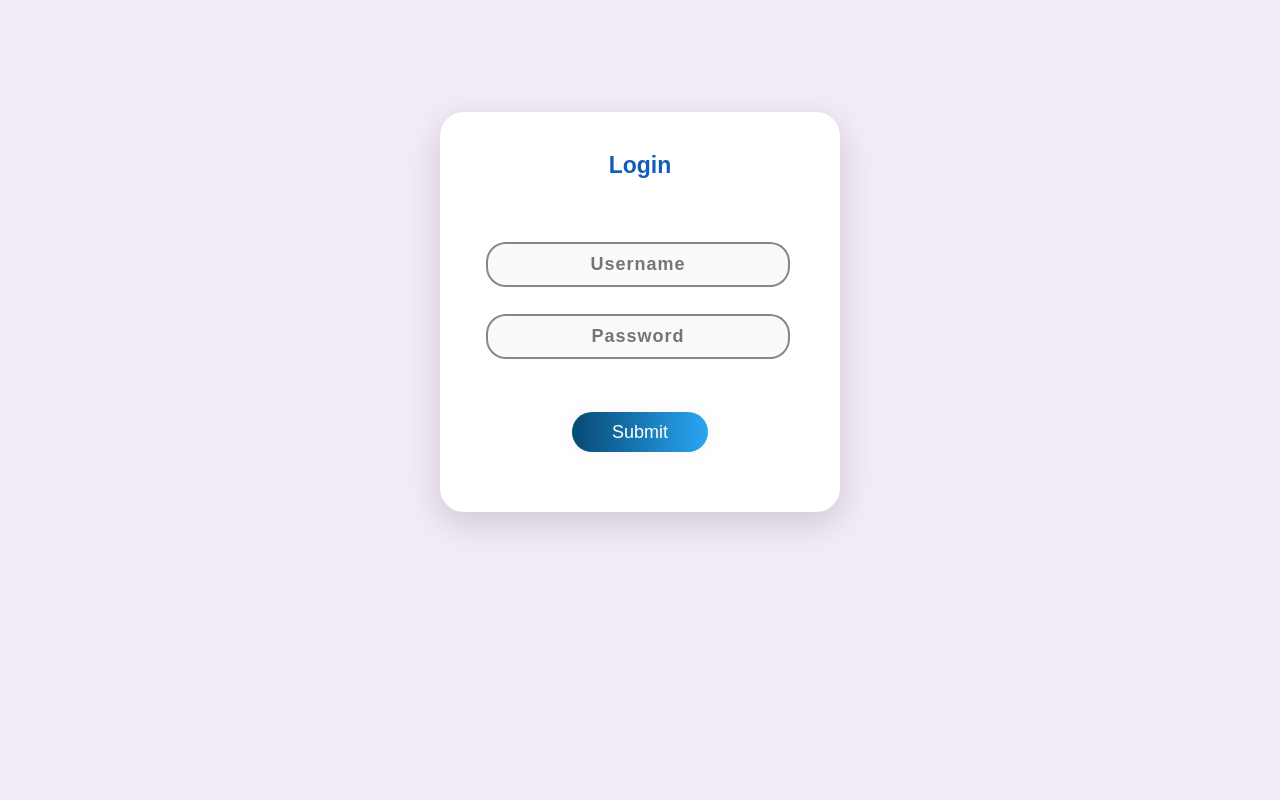
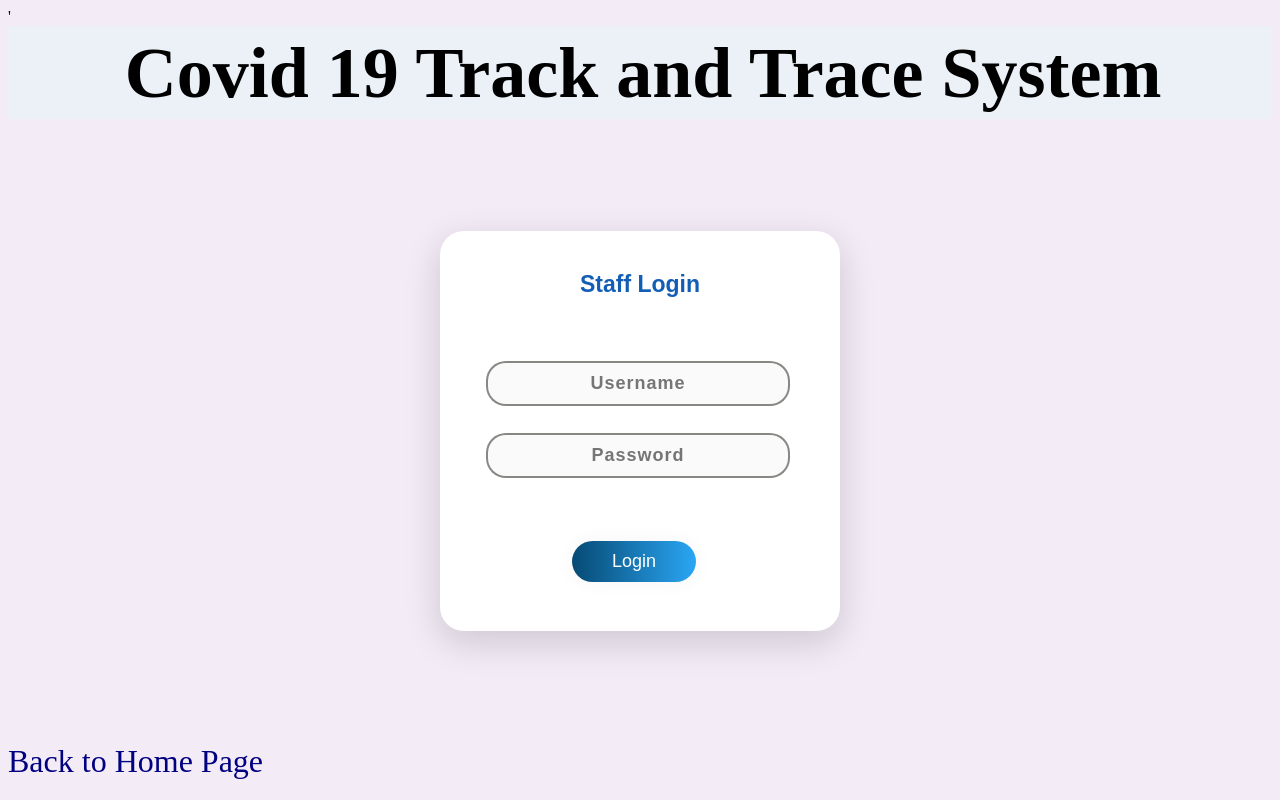
Before and after one commit to myratk/CovidTrackAndTrace, a PHP site: page /LoginPage.php in a window 1280 px wide. Run offline with PHP 8.4, Linux system fonts and the light colour scheme.

Commit message:
StaffPage.php done

```diff
--- a/Homepage.php
+++ b/Homepage.php
@@ -14,7 +14,7 @@
 <h1>Covid 19 Track and Trace System</h1>
 <div class="navbar">
   <a class="active" href="#">Home</a>
-  <a href="registration/PublicPage.php" target="_blank">Register a Case</a>
+  <a href="PublicPage.php" target="_blank">Register a Case</a>
   <a href="AboutUsPage.php" target="_blank">About Us</a>
   <a href="GetHelp.php" target="_blank">Help</a>
   <a href="LoginPage.php" target="_blank">Login</a>
@@ -30,10 +30,6 @@
 
     <img src="images/poster4.png" alt="Thank you NHS" style="width: 100%">
 
-
-
-
-
 </body>
 
 </html>
--- a/LoginPage.php
+++ b/LoginPage.php
@@ -1,18 +1,34 @@
+<?php
+require 'server.php';
+global $errorsLogin;
+?>
+
 <!DOCTYPE html>
 <html>
 <head>
-    <title>Login Form</title>
+    <meta charset="UTF-8">
+    <title>Staff Login</title>
     <link rel="stylesheet" type="text/css" href="css/style.css">
     <link rel="stylesheet" type="text/css" href="logindesign.css?v=<?php echo time(); ?>">
 </head>
-<body>
-    <div class="main">
-    <p class="sign" align="center">Login</p>
-    <form class="form1">
-      <input class="un " type="text" align="center" placeholder="Username">
-      <input class="pass" type="password" align="center" placeholder="Password"><br><br><br>
-      <a class="submit" align="center">Submit</a>
-    </div>
+
+<body>'
+<h1>Covid 19 Track and Trace System</h1>
+
+<div class="main">
+    <p class="sign" align="center">Staff Login</p>
+    <form class="form1" method="post" action="LoginPage.php">
+        <?php
+        require 'errors.php';
+        displayErrors($errorsLogin);
+        ?>
+        <input class="un " type="text" align="center" placeholder="Username" id="username" name="username">
+        <input class="pass" type="password" align="center" placeholder="Password" id="password" name="password"><br><br><br>
+        <button type="submit" class="submit" name="login_staff" align="center">Login</button>
+    </form>
 </div>
+
+<p><a href="Homepage.php"class="homepage">Back to Home Page</a></p>
+
 </body>
 </html>
--- a/logindesign.css
+++ b/logindesign.css
@@ -1,8 +1,19 @@
+h1{
+    margin: 0;
+    font-weight: bolder;
+    font-size: 9vh;
+    font-family: 'Oswald';
+    color: black;
+    padding-top: 0.5%;
+    padding-left: 0.5%;
+    padding-bottom: 0.3%;
+    background-color: #EBF1F7;
+    text-align: center;
 
-        body {
-        background-color: #F3EBF6;
-        font-family: 'Ubuntu', sans-serif;
-    }
+}
+body {
+    background-color: #F3EBF6;
+}
 
     .main {
         background-color: #FFFFFF;
@@ -85,6 +96,14 @@
         box-shadow: 0 0 20px 1px rgba(0, 0, 0, 0.04);
     }
 
+    .homepage {
+        color: navy;
+        text-decoration: none;
+        font-size: 4vh;
+        width: 18.2%; /* Five equal-width links.. */
+        text-align: center;
+    }
+
     @media (max-width: 600px) {
         .main {
             border-radius: 0px;
--- a/server.php
+++ b/server.php
@@ -12,7 +12,6 @@ $reason = "";
 
 $username = "";
 $password = "";
-$empID = "";
 
 $nhsNumberRecovered = "";
 
@@ -20,9 +19,12 @@ $nhsNumberVaccine = "";
 $firstDose = date("");
 $secondDose = date("");
 
+$nhsNumberVaccineRemoved = "";
+
 $errorsLogin = array();
 $errorsNHSNum = array();
 $errorsVac = array();
+$errorsRemoveVac = array();
 $errorsReg = array();
 
 global $connection;
@@ -30,20 +32,19 @@ require 'connect.php';
 
 
 if (isset($_POST['login_staff'])) {
-    $empID = $_REQUEST['empID'];
     $username = $_REQUEST['username'];
     $password = $_REQUEST['password'];
 
-    if (empty($empID)) { array_push($errorsLogin, "Employee ID is required"); }
-    if (empty($username)) { array_push($errorsLogin, "Username is required"); }
-    if (empty($password)) { array_push($errorsLogin, "Password is required"); }
+    if (empty($username) && empty($password)) { array_push($errorsLogin,"Username and Password are required"); }
+    else if (empty($username)) { array_push($errorsLogin, "Username is required"); }
+    else if (empty($password)) { array_push($errorsLogin, "Password is required"); }
 
     if (count($errorsLogin) == 0) {
-        $queryLogin = "SELECT * FROM employee INNER JOIN login USING(loginID) WHERE employeeID=\"" . $empID . "\"";
+        $queryLogin = "SELECT * FROM employee INNER JOIN login USING(loginID) WHERE username=\"" . $username . "\"";
         $login = $connection -> query($queryLogin) -> fetch(PDO::FETCH_ASSOC);
 
         if ($login['username']==$username && $login['password']==$password) {
-            $queryName = "SELECT title, firstName, lastName FROM employee INNER JOIN person USING (NHSnumber) WHERE employeeID=\"" . $empID . "\"";
+            $queryName = "SELECT title, firstName, lastName FROM (login INNER JOIN employee USING (loginID)) INNER JOIN person USING (NHSnumber) WHERE loginID=\"" . $login['loginID'] . "\"";
             $name = $connection -> query($queryName) -> fetch(PDO::FETCH_ASSOC);
             session_start();
             $_SESSION['username'] = $username;
@@ -54,7 +55,7 @@ if (isset($_POST['login_staff'])) {
             header('location: StaffPage.php');
         }
         else {
-            array_push($errorsLogin, "Incorrect employee ID or username or password");
+            array_push($errorsLogin, "Incorrect username or password");
         }
     }
 }
@@ -95,8 +96,7 @@ if  (isset($_POST['register_vaccine'])) {
             array_push($errorsVac, "This person is already registered for a vaccine");
         }
         else {
-            $totalCases = ($connection -> query("SELECT COUNT(*) FROM vaccinaton")) +1;
-            $vaccinationID = "VAC" . $totalCases;
+            $vaccinationID = "VAC" . substr($nhsNumberVaccine, 7, 3);
             $queryRegisterVaccine = "INSERT INTO vaccination(vaccinationID, NHSnumber, firstDose, secondDose) ";
             $queryRegisterVaccine .= "VALUES(\"" . $vaccinationID . "\", \"" . $nhsNumberVaccine . "\", \"" . $firstDose . "\", \"" . $secondDose . "\")";
             $connection -> query($queryRegisterVaccine);
@@ -106,6 +106,22 @@ if  (isset($_POST['register_vaccine'])) {
 
 }
 
+if (isset($_POST['remove_vaccination'])) {
+    $nhsNumberVaccine = $_REQUEST['NHSnumVacRemove'];
+    if (empty($nhsNumberVaccine)) { array_push($errorsRemoveVac, "NHS number is required"); }
+
+    if (count($errorsRemoveVac)==0) {
+        $queryVaccineExists = "SELECT * FROM vaccination WHERE NHSnumber=\"" . $nhsNumberVaccine . "\"";
+        $vaccineExists = $connection -> query($queryVaccineExists) -> fetch(PDO::FETCH_ASSOC);
+        if (!$vaccineExists) {
+            array_push($errorsRemoveVac, "No vaccine appointment registered with this NHS number");
+        }
+        else {
+            $queryRemoveVaccine = "DELETE FROM vaccination WHERE NHSnumber=\"" . $nhsNumberVaccine . "\"";
+            $connection -> query($queryRemoveVaccine);
+        }
+    }
+}
 if (isset($_POST['reg_case'])) {
     $fname =  $_REQUEST['fname'];
     $lname = $_REQUEST['lname'];
```
Also changed, not shown: AboutUsPage.php (+10 -9 lines), StaffPage.php (+23 -12 lines).
